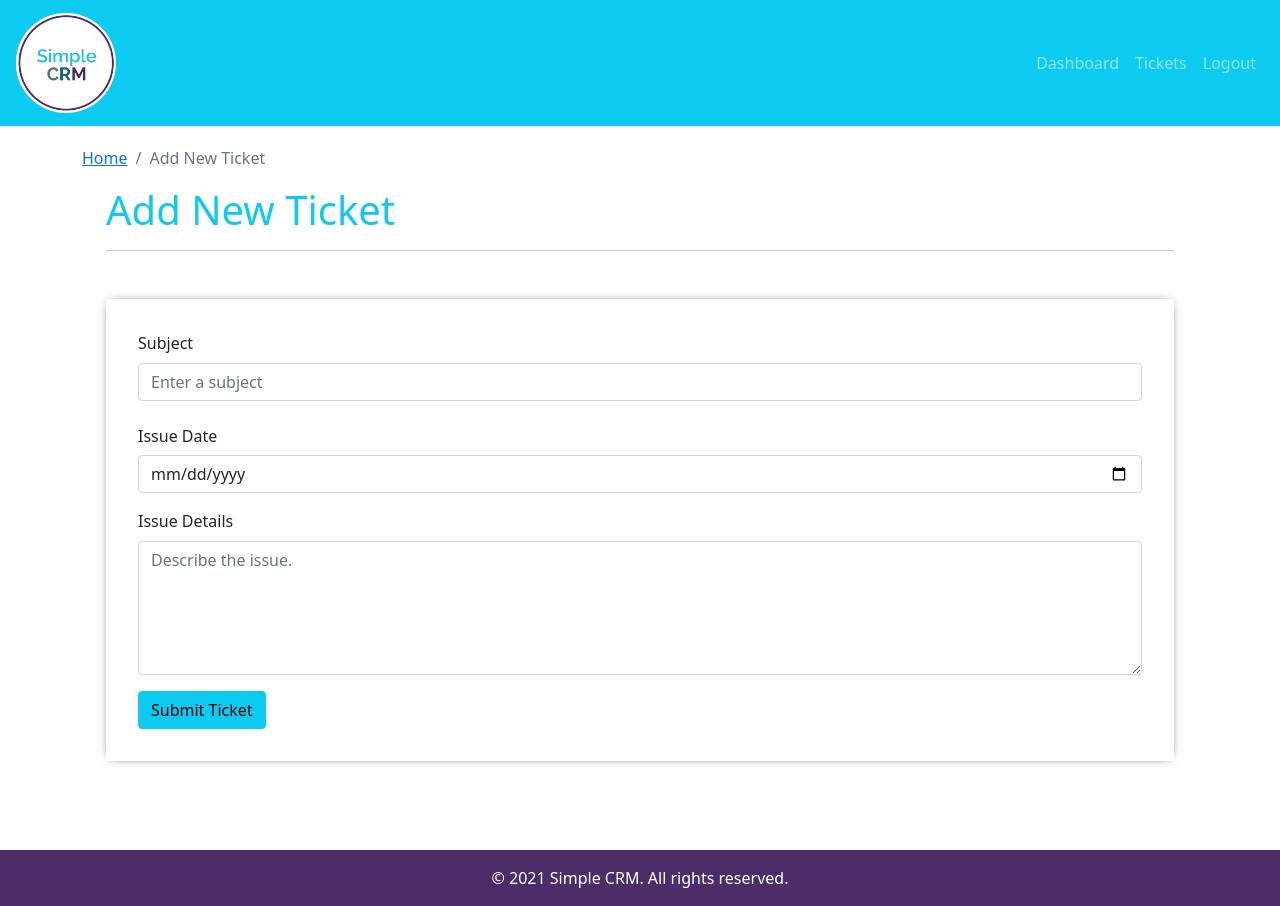
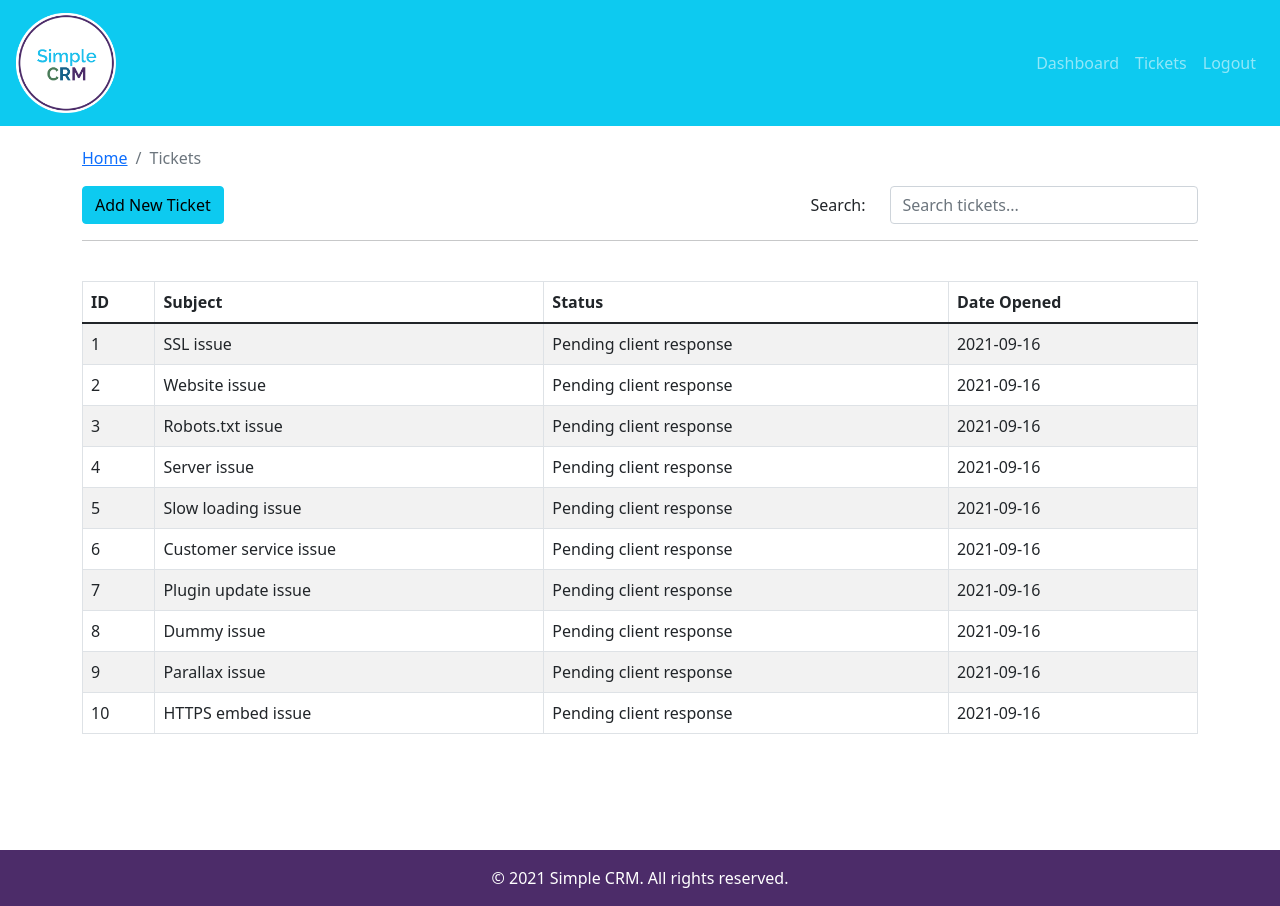
Before and after one commit to eddieolivas/crm-frontend, a React (Create React App) app: page / in a window 1280 px wide. Built offline with nearby package versions, Linux system fonts and the light colour scheme.

Commit message:
Ticket list page with search added.

```diff
--- a/src/App.js
+++ b/src/App.js
@@ -1,14 +1,16 @@
 import './App.css';
 import { DefaultLayout } from './layouts/DefaultLayout';
-import { NewTicket } from './pages/newTicket/NewTicket';
+// import { NewTicket } from './pages/newTicket/NewTicket';
 // import { Dashboard } from './pages/dashboard/Dashboard';
+import { TicketList } from './pages/ticketList/TicketList';
 
 function App() {
   return (
     <div className="App">
       <DefaultLayout>
         {/* <Dashboard /> */}
-        <NewTicket />
+        {/* <NewTicket /> */}
+        <TicketList />
       </DefaultLayout>
     </div>
   );
--- a/src/components/TicketTable/TicketTable.js
+++ b/src/components/TicketTable/TicketTable.js
@@ -1,17 +1,18 @@
 import React from 'react';
+import { Table } from 'react-bootstrap';
+import PropTypes from 'prop-types';
 
-import { Table } from 'react-bootstrap';
-
-export const TicketTable = ({tickets}) => {
+export const TicketTable = ({ tickets }) => {
   return (
     <Table
       striped
       bordered
       hover
+      className="mt-4"
     >
       <thead>
         <tr>
-          <th>Ticket Number</th>
+          <th>ID</th>
           <th>Subject</th>
           <th>Status</th>
           <th>Date Opened</th>
@@ -34,3 +35,7 @@ export const TicketTable = ({tickets}) => {
     </Table>
   )
 }
+
+TicketTable.propTypes = {
+  tickets: PropTypes.array.isRequired
+}
--- /dev/null
+++ b/src/components/searchForm/SearchForm.js
@@ -0,0 +1,25 @@
+import React from 'react';
+import { Form, Row, Col } from 'react-bootstrap';
+import PropTypes from 'prop-types';
+
+export const SearchForm = ({ onChangeHandler, searchString }) => {
+  return (
+    <Form>
+      <Form.Group as={Row}>
+        <Form.Label column sm="5" className="text-end">Search: </Form.Label>
+        <Col sm="7">
+          <Form.Control
+            name="searchString"
+            onChange={onChangeHandler}
+            value={searchString}
+            placeholder="Search tickets..."></Form.Control>
+        </Col>
+      </Form.Group>
+    </Form>
+  )
+}
+
+SearchForm.propTypes = {
+  onChangeHandler: PropTypes.func.isRequired,
+  searchString: PropTypes.string.isRequired
+}
--- /dev/null
+++ b/src/pages/ticketList/TicketList.js
@@ -0,0 +1,56 @@
+import React, { useState, useEffect } from 'react';
+import { Container, Row, Col, Button } from 'react-bootstrap';
+
+import { PageBreadcrumb } from '../../components/breadcrumb/Breadcrumb';
+import { SearchForm } from '../../components/searchForm/SearchForm';
+import { TicketTable } from '../../components/TicketTable/TicketTable';
+import tickets from '../../assets/data/dummy-ticket.json';
+
+export const TicketList = () => {
+  const [searchString, setSearchString] = useState('');
+  const [displayTicket, setDisplayTicket] = useState(tickets);
+
+  useEffect(() => {
+  }, [searchString, displayTicket]);
+
+  const onChangeHandler = e => {
+    const {value} = e.target;
+    setSearchString(value);
+    searchTickets(value);
+  };
+
+  const searchTickets = search => {
+    const displayTickets = tickets.filter(ticket =>
+      ticket.subject.toLowerCase().includes(search.toLowerCase())
+    );
+
+    setDisplayTicket(displayTickets);
+  };
+
+  return (
+    <Container>
+      <Row>
+        <Col>
+          <PageBreadcrumb page="Tickets" />
+        </Col>
+      </Row>
+      <Row>
+        <Col>
+          <Button variant="info">Add New Ticket</Button>
+        </Col>
+        <Col className="text-right">
+          <SearchForm
+            onChangeHandler={onChangeHandler}
+            searchString={searchString} />
+        </Col>
+      </Row>
+      <hr />
+      <Row>
+        <Col>
+          <TicketTable
+            tickets={displayTicket} />
+        </Col>
+      </Row>
+    </Container>
+  )
+}
```
Also changed, not shown: src/pages/newTicket/addTicketForm.style.css (line endings or trailing spaces), src/utils/validation.js (line endings or trailing spaces).
